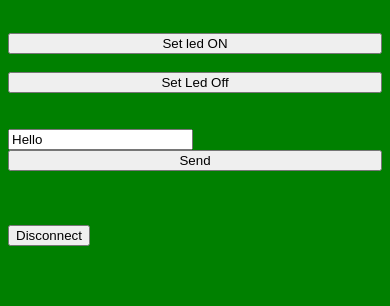
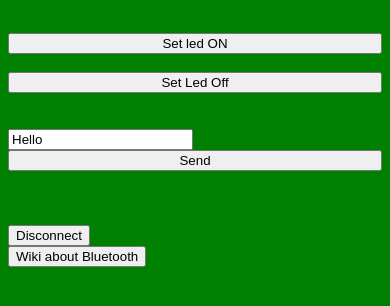
Before and after one commit to jhoelzler/Arduino-Ovelse-JnM, a plain HTML site: page Bluefruit-master/index.html in a window 390 px wide. Shown: the part 140-446 px from the top of the page. Drawn offline with Linux system fonts and the light colour scheme; some packages are replaced by stand-ins of ours.

Commit message:
Nyeste 11.20
A

```diff
--- a/Bluefruit-master/index.html
+++ b/Bluefruit-master/index.html
@@ -36,5 +36,7 @@
 		<br><br>
 		<button id="disconnectButton"onClick="disconnect()">Disconnect</button>
 		<div id="receiveDiv"></div>
+
+		<button id = "Wiki" onclick = "openBrowser('https://en.wikipedia.org/wiki/Bluetooth') ">Wiki about Bluetooth</button>
     </body>
 </html>
--- a/Bluefruit-master/js/index.js
+++ b/Bluefruit-master/js/index.js
@@ -114,3 +114,8 @@ function onDisconnect(){
 function onError(reason)  {
 	alert("ERROR: " + reason); // real apps should use notification.alert
 }
+function openBrowser (url) {
+	var target = '_blank';
+	var options = "location = yes"
+	var ref = cordova.InAppBrowser.open(url, target, options);
+}
```
